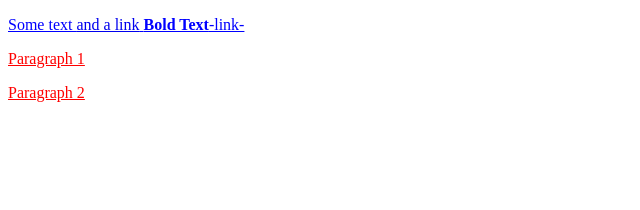
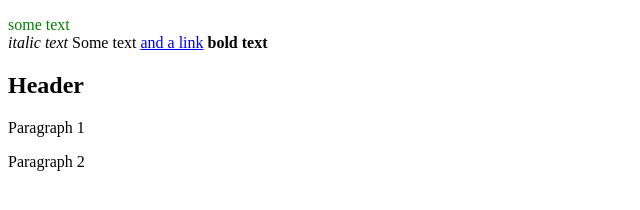
Before and after one commit to dzarezenko/beetroot_lesson_30-31_jquery_slick_slider, a plain HTML site: page index.html in a window 1280 px wide. Shown: the whole page, without its empty margins (0-640 px from the left). Drawn offline with nearby package versions, Linux system fonts and the light colour scheme.

Commit message:
Append/Prepend

```diff
--- a/index.html
+++ b/index.html
@@ -19,6 +19,7 @@
     //console.log(document);
     //console.log($(document));
   </script>
-  <script src="js/0_jquery.js"></script>
+  <!-- <script src="js/0_jquery.js"></script> -->
+  <script src="js/1_jquery_append_prepend.js"></script>
 </body>
 </html>
--- /dev/null
+++ b/js/1_jquery_append_prepend.js
@@ -0,0 +1,21 @@
+$(() => {
+  let p = $("#content");
+
+  p.append("<b>bold text</b>");
+  p.prepend("<em>italic text</em>");
+
+  let text = $(`<span>some text</span><br />`);
+  p.prepend(text);
+
+  text.css({
+    color: "green"
+  });
+
+  let header = $(`<h1></h1>`); // = document.createElement("h1")
+  header.text("Header"); // header.innerText("Header")
+  p.append(header); // p.appendChild(header)
+
+  //p.text("Text");
+
+  console.log(p.text());
+});
```
